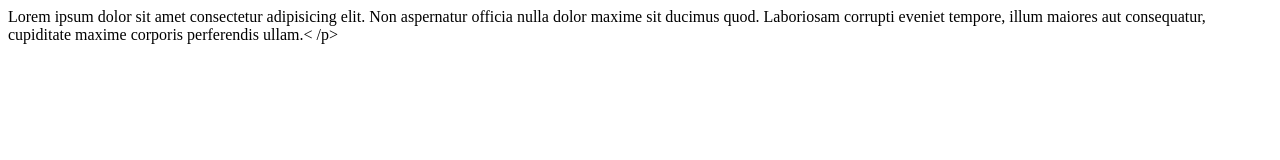
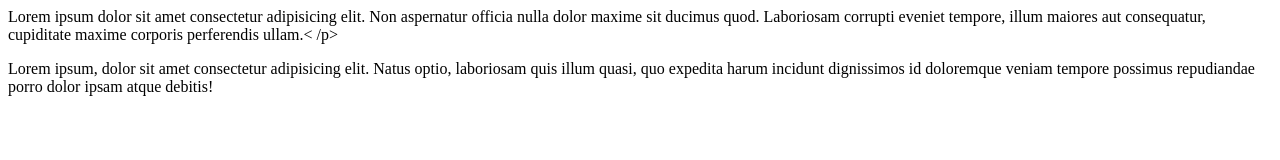
Before and after one commit to Sathvika21/gitdemo, a plain HTML site: page index.html in a window 1280 px wide. Drawn offline with Linux system fonts and the light colour scheme.

Commit message:
second commit

```diff
--- a/index.html
+++ b/index.html
@@ -1,2 +1,3 @@
 <p>Lorem ipsum dolor sit amet consectetur adipisicing elit. Non aspernatur officia nulla dolor maxime sit ducimus quod. Laboriosam corrupti eveniet tempore, illum maiores aut consequatur, cupiditate maxime corporis perferendis ullam.<
     /p>
+    <p>Lorem ipsum, dolor sit amet consectetur adipisicing elit. Natus optio, laboriosam quis illum quasi, quo expedita harum incidunt dignissimos id doloremque veniam tempore possimus repudiandae porro dolor ipsam atque debitis!</p>
```
